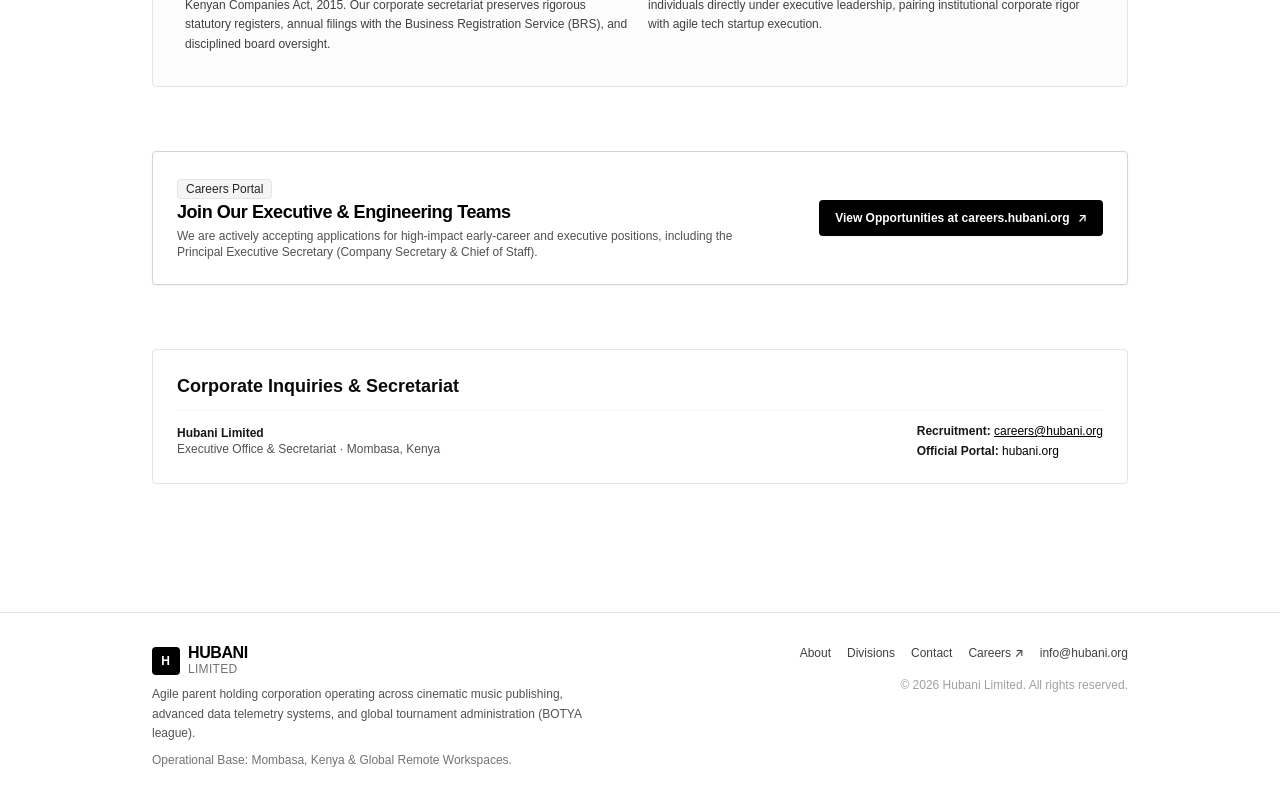
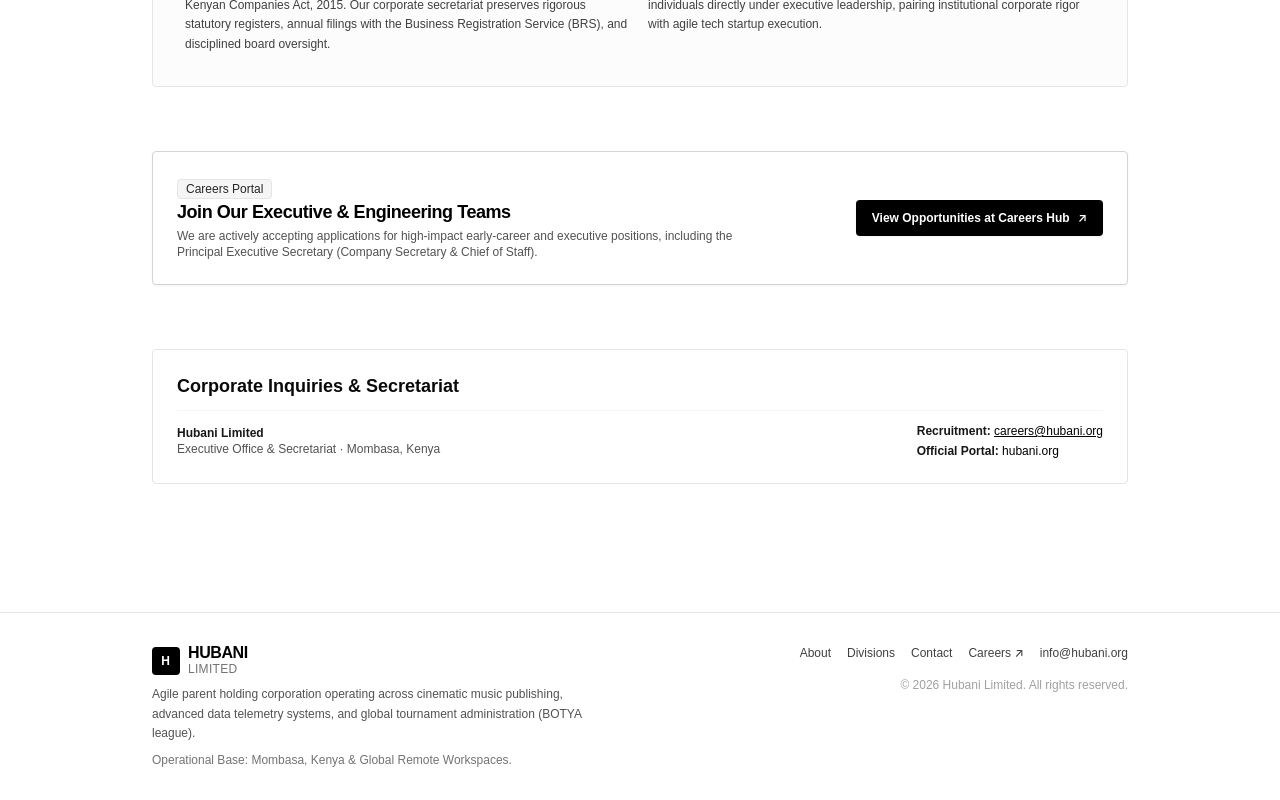
Before and after one commit to corbantechnologies/hubani, a Next.js app: page / in a window 1280 px wide. Shown: the part 1189-1989 px from the top of the page. Built offline with nearby package versions, Linux system fonts and the light colour scheme; a web font is replaced by a local one.

Commit message:
update text

```diff
--- a/app/contact/page.tsx
+++ b/app/contact/page.tsx
@@ -304,7 +304,7 @@ export default function ContactPage() {
               <p className="text-[11px] text-neutral-500">
                 Looking for open positions? Visit{" "}
                 <a href="https://careers.hubani.org" className="underline font-semibold text-black">
-                  careers.hubani.org
+                  Careers Hub
                 </a>
               </p>
             </div>
--- a/app/page.tsx
+++ b/app/page.tsx
@@ -188,7 +188,7 @@ export default function Home() {
             href="https://careers.hubani.org"
             className="inline-flex items-center justify-center gap-2 rounded bg-black px-4 py-2.5 text-xs font-semibold text-white hover:bg-neutral-800 transition-colors self-start sm:self-auto shadow-xs"
           >
-            <span>View Opportunities at careers.hubani.org</span>
+            <span>View Opportunities at Careers Hub</span>
             <span aria-hidden="true">↗</span>
           </a>
         </div>
```
